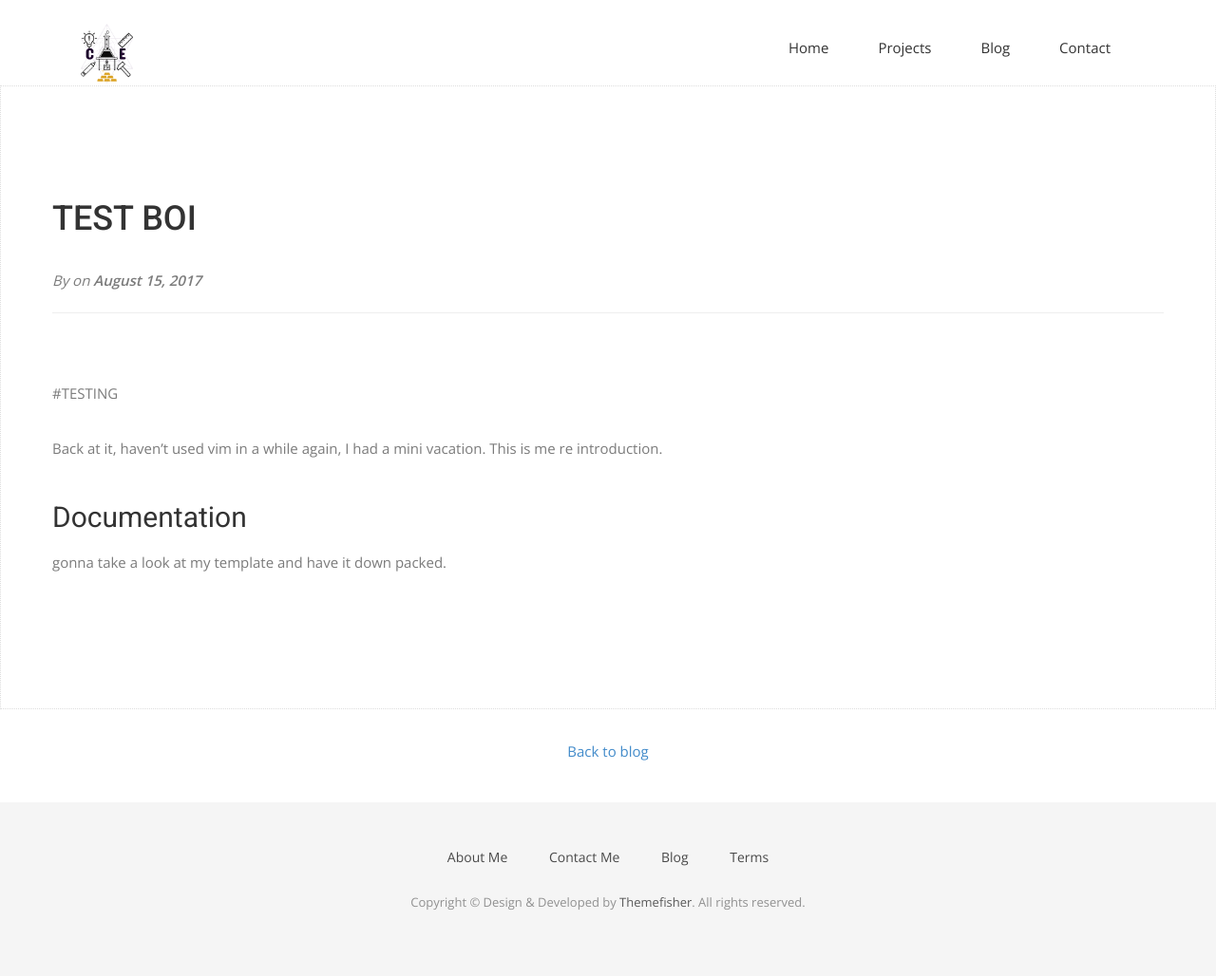
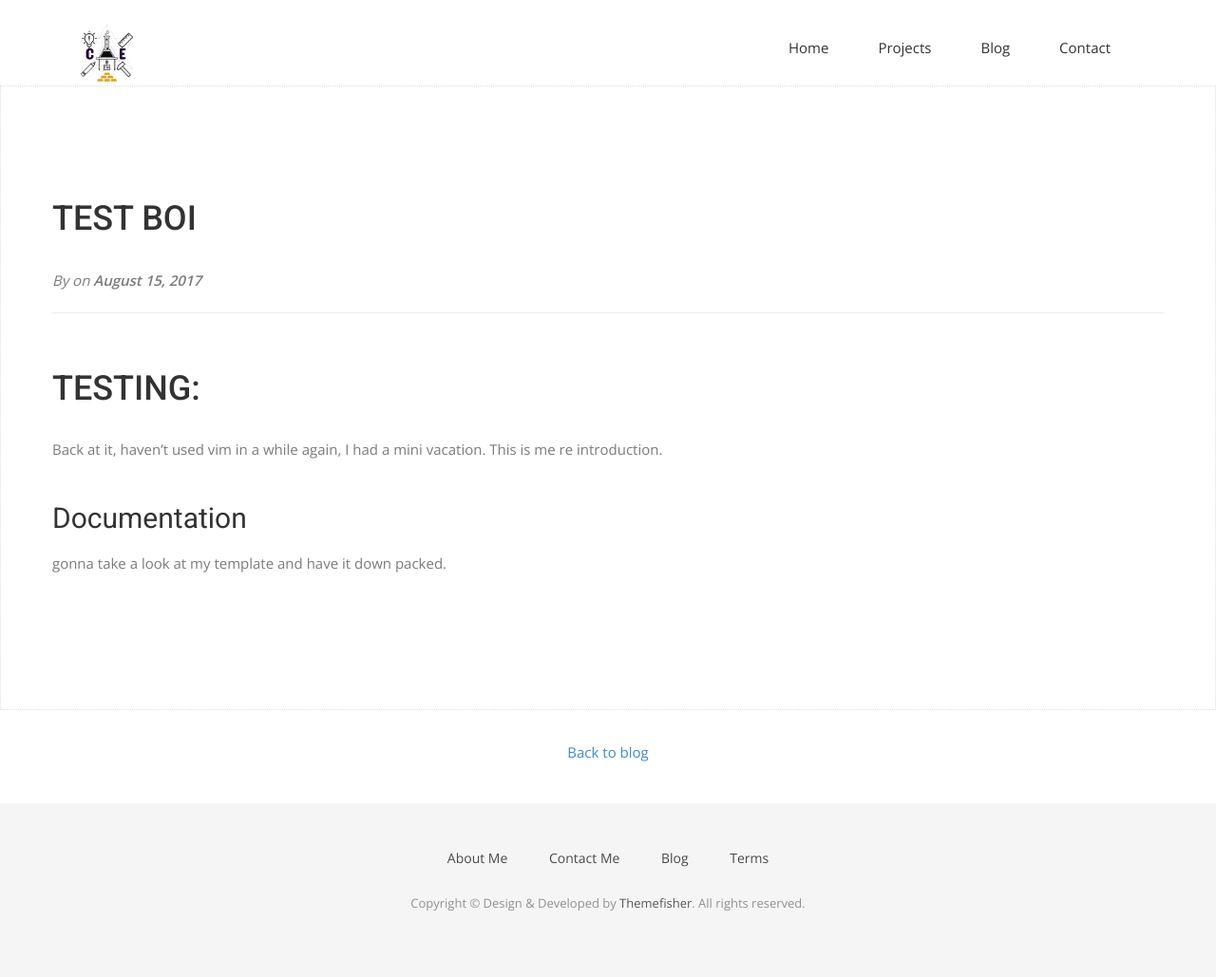
Before and after one commit to Kingslayyerr/Kingslayyerr.github.io, a Jekyll site: the page built from _posts/2017-08-15-vim-test.markdown, in a window 1280 px wide. Shown: the whole page at 95% size. Built offline with Jekyll 4.4.1, drawn with Linux system fonts in a browser that asks for light colours; nearby versions of some CDN libraries; some web fonts are replaced.

Commit message:
add another one

```diff
--- a/_posts/2017-08-15-vim-test.markdown
+++ b/_posts/2017-08-15-vim-test.markdown
@@ -5,7 +5,7 @@ date:   2017-08-15 20:28:40 +0200
 categories: offtopic
 ---
 
-#TESTING
+# TESTING:
 
 Back at it, haven't used vim in a while again, I had a mini vacation. This is me re introduction.
 
```
